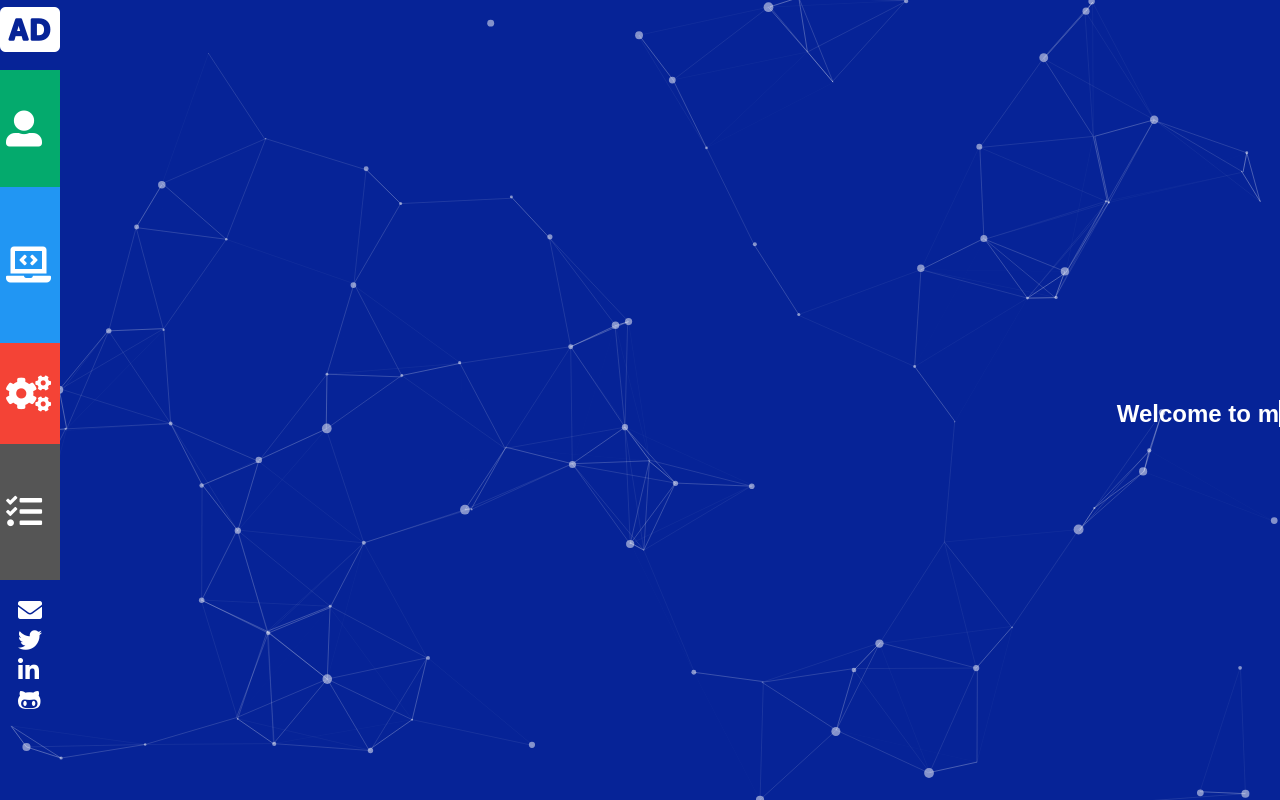
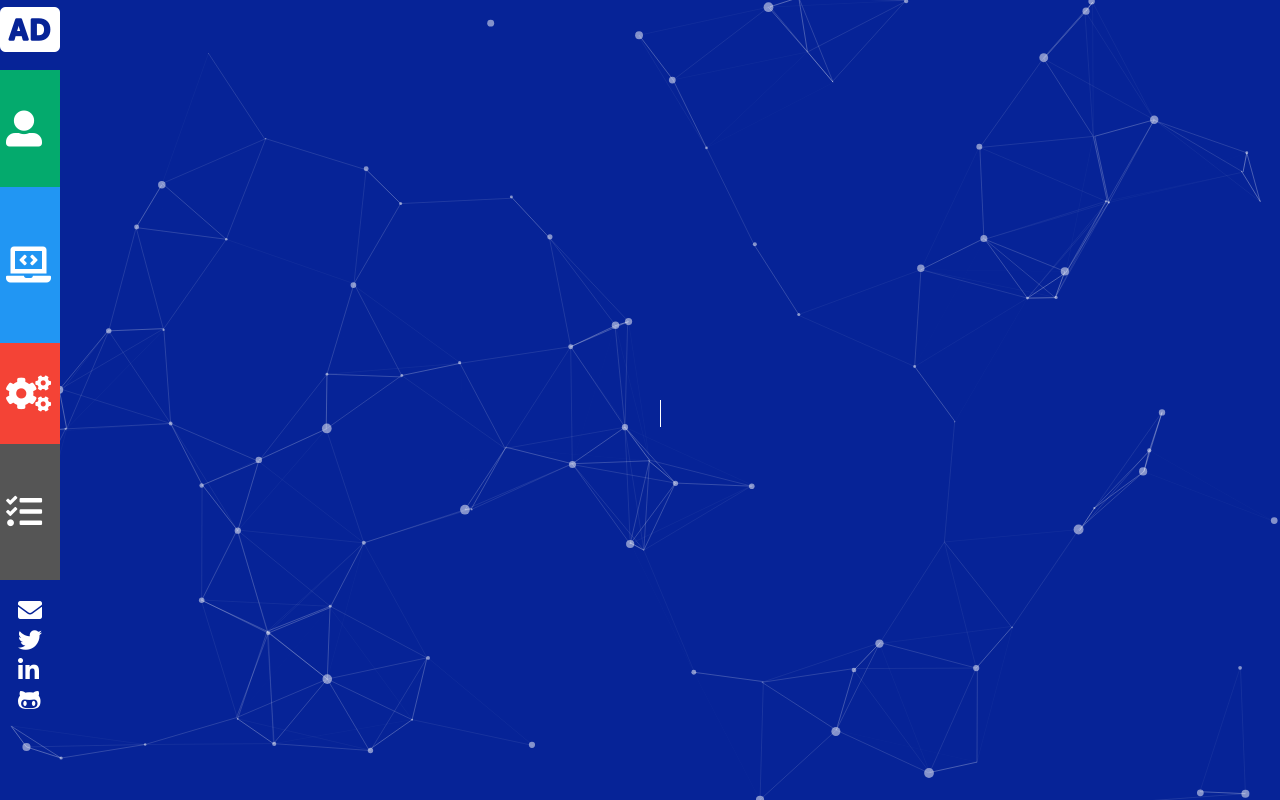
Before and after one commit to snowman07/snowman07.github.io, a PHP site: page / in a window 1280 px wide. Run offline with PHP 8.4, Linux system fonts and the light colour scheme; some libraries are stand-ins or nearby versions.

Commit message:
change h1

```diff
--- a/arrpogi/css/style.css
+++ b/arrpogi/css/style.css
@@ -305,8 +305,8 @@ nav a span {
   position: absolute;
   top: 50%; /*to center the h1 typewriter*/
   width: 100%;
-  text-align: right;
-  /* padding-right: 10px; */
+  text-align: center;
+  padding-left: 20px;
   font-size: 18px;
 }
 
--- a/arrpogi/index.html
+++ b/arrpogi/index.html
@@ -30,10 +30,10 @@
       <h1>
         <a href="" class="typewrite"
           data-period="2000"
-          data-type='[ "Hi, I am Arr!",
-                        "Welcome to my tech world",
-                        "What you think is impossible,",
-                        "let us make it possible!"]'
+          data-type='[ "Hi, I am Arr Domingo!",
+                        "This is my tech world",
+                        "Where possibility",
+                        "meets creativity!"]'
         >
           <span class="wrap"></span>
         </a>
```
